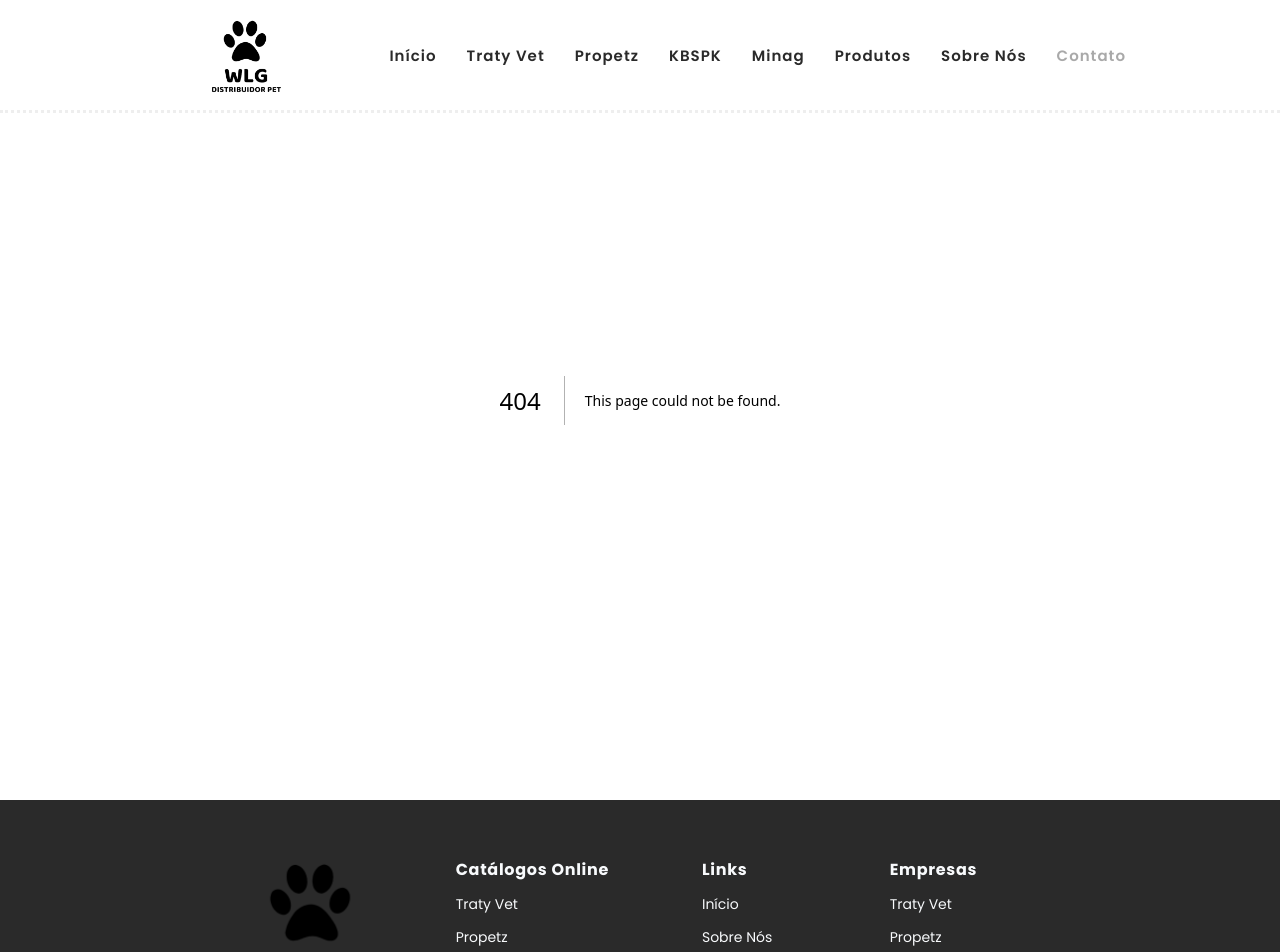
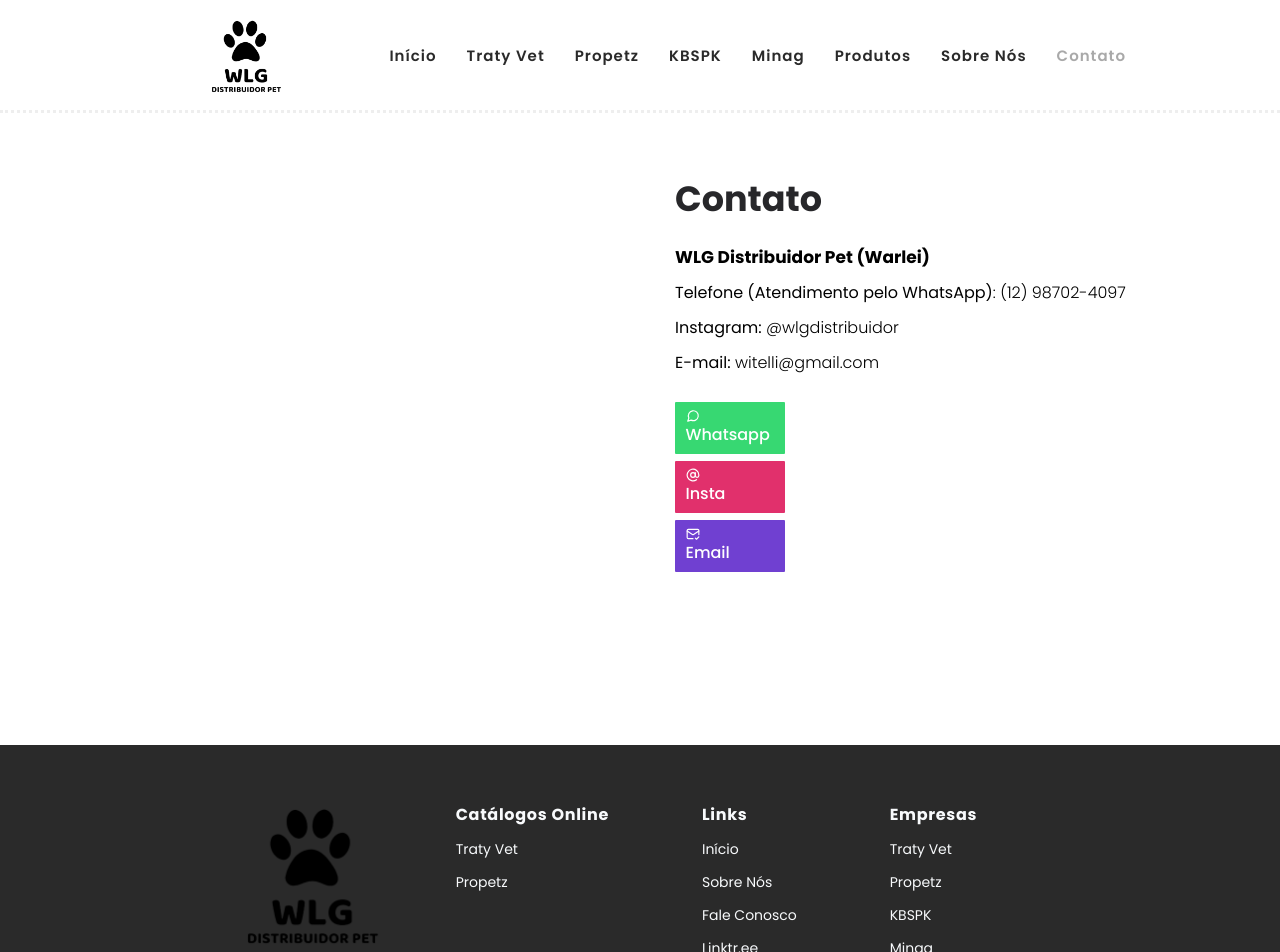
Before and after one commit to jv-aquino/site-wlg, a Next.js app: page /contato in a window 1280 px wide. Before the commit this address had no page. Shown: the top 952 px of the page. Built offline with nearby package versions, Linux system fonts and the light colour scheme.

Commit message:
+ start adding contato, improve stuff

```diff
--- /dev/null
+++ b/app/contato/page.jsx
@@ -0,0 +1,26 @@
+import Link from "next/link";
+import { AtSign, MailCheck, MessageCircle } from "lucide-react";
+
+function Contato() {
+  return (
+    <div className="contato">
+      <div className="flex flex-col justify-center lg:flex-row gap-20 w-[90%] mx-auto min-h-[65vh]">
+        <div className="divImage flex-1" style={{backgroundImage: 'url(/favicon.ico)', backgroundSize: '100% 100%'}}></div>
+
+        <div className="flex flex-col flex-1 gap-2">
+          <h1 className="font-bold text-zinc-800 text-[35px] pb-3 pt-5">Contato</h1>
+          <p className="font-medium text-[17px] px-2"><b>WLG Distribuidor Pet (Warlei)</b></p>
+          <p className="text-[16px]"><b>Telefone (Atendimento pelo WhatsApp)</b>: (12) 98702-4097</p>
+          <p className="text-[16px]"><b>Instagram:</b> @wlgdistribuidor</p>
+          <p className="text-[16px] mb-5"><b>E-mail:</b> witelli@gmail.com</p>
+
+          <Link href='https://wa.me/12987024097' target="_blank" className="bg-[#37d872]"><MessageCircle className="h-4 w-4"/> Whatsapp</Link>
+          <Link href='https://www.instagram.com/wlgdistribuidor/' target="_blank" className="bg-[rgb(225,48,108)]"><AtSign className="h-4 w-4"/> Insta</Link>
+          <Link href='mailto:witelli@gmail.com' target="_blank" className="bg-[#7040d1]"><MailCheck className="h-4 w-4"/> Email</Link>
+        </div>
+      </div>
+    </div>
+   );
+}
+
+export default Contato;
--- a/app/globals.css
+++ b/app/globals.css
@@ -23,13 +23,22 @@
   transition: .45s;
 }
 
-
 span.symbol {
   font-family: 'Material Icons', sans-serif;
   display: inline-block;
 
   position: relative;
   top: 2px;
+}
+.borderDot {
+  border-bottom: 3px dotted #eee;
+}
+.borderFooter {
+  border-color: rgba(230, 230, 230, 0.38);
+}
+.divImage {
+  background-repeat: no-repeat;
+  background-size: cover;
 }
 
 /*
@@ -101,9 +110,9 @@
   transition: transform 0.55s ease;
 }
 .carousel div {
-  flex: 0 0 33%;
+  flex: 0 0 100%;
 }
-.carousel button {
+.carouselContainer button {
   position: absolute;
   top: 50%;
   transform: translateY(-50%);
@@ -111,8 +120,14 @@
   border: 1px solid;
   @apply border-zinc-800 text-3xl px-3.5 py-2;
 }
-.carousel button.right {
-  right: 0;
+.carouselContainer button.inactive {
+  @apply border-neutral-600 text-zinc-600;
+}
+
+@media screen and (min-width: 1024px) {
+  .carousel div {
+    flex: 0 0 33%;
+  }
 }
 
 /*
@@ -149,7 +164,7 @@
   @apply lg:pl-[10px] lg:pr-[130px] lg:mb-[75px] lg:mt-[30px];
 }
 
-footer h4 {
+footer h3 {
   font-size: 19px;
   font-weight: 700;
   letter-spacing: 0.7px;
@@ -173,10 +188,20 @@
   color: #a1a1a1;
 }
 
+/* Contato */
+.contato p {
+  padding: 2px 0;
+}
+.contato a {
+  color: #fff;
+  border-radius: 1px;
+  font-weight: 500;
+  font-size: 16px;
+  width: 110px;
 
-.borderDot {
-  border-bottom: 3px dotted #eee;
+  transition: .5s;
+  @apply px-3 py-2;
 }
-.borderFooter {
-  border-color: rgba(230, 230, 230, 0.38);
+.contato a:hover {
+  color: #1d1c1c;
 }
--- a/app/layout.js
+++ b/app/layout.js
@@ -17,6 +17,7 @@
     <html lang="pt-BR">
       <body className={poppins.variable}>
         <Navbar />
+        <div className='pt-[155px]'></div>
         {children}
         <Footer />
       </body>
--- a/app/page.jsx
+++ b/app/page.jsx
@@ -4,10 +4,10 @@
 export default async function Home() {
   return (
     <>
-      <main className="lg:flex-row lg:flex justify-center pt-[160px] pb-14 px-5 lg:min-h-[49vw] w-full startGap borderDot">
+      <main className="lg:flex-row lg:flex justify-center pb-14 px-5 lg:min-h-[49vw] w-full startGap borderDot">
         <div className="cachorro flex flex-col flex-1 text-white justify-center items-start gap-2.5
         pl-16 pr-[14px] w-[97%] aspect-square mx-auto lg:h-auto xl:pl-[105px]">
-            <h2 className="font-bold text-[52px] pr-2 pt-12">Nós Somos WLG</h2>
+            <h1 className="font-bold text-[52px] pr-2 pt-12">Nós Somos WLG</h1>
             <p className="text-[25px] font-normal"><i>Somos a <b className="font-normal">WLG Distribuidor Pet</b>, venha nos conhecer!</i></p>
             <button type="button" className="botaoTransparente mt-5">Sobre Nós</button>
         </div>
@@ -25,7 +25,7 @@
 
        <Linha />
 
-      <section className="flex flex-col w-[82%] lg:flex-row startGap xl:w-[77%] lg:w-[87%] mx-auto pt-20 pb-32 items-center saibaMais" id="saibaMais">
+      <section className="flex flex-col w-[82%] lg:flex-row startGap xl:w-[77%] lg:w-[87%] mx-auto pt-20 pb-12 items-center saibaMais" id="saibaMais">
           <div>
               <h2 className="font-bold text-[30px] lg:text-[36px] text-zinc-800 pb-3 lg:pb-6">Saiba mais sobre nós</h2>
               <div className="flex flex-col gap-7 leading-[23px] text-zinc-400 opacity-90">
--- a/components/Footer.jsx
+++ b/components/Footer.jsx
@@ -2,19 +2,19 @@
 
 function Footer() {
   return (
-    <footer className="bg-background text-slate-50 flex flex-col items-center pt-8 text-center lg:text-start">
+    <footer className="bg-background text-slate-50 flex flex-col items-center mt-20 pt-8 text-center lg:text-start">
           <div className="flex flex-col justify-center items-center gap-10 lg:gap-6
           lg:flex-row lg:justify-between lg:items-start">
             <img src="/images/wlg_logo.png" alt="" className="footerLogo" />
             <div>
-              <h4>Catálogos Online</h4>
+              <h3>Catálogos Online</h3>
               <ul>
                   <li><Link href="https://drive.google.com/file/d/1v5wvf7w_DdWYy4PQeDMtO2DpVZ23PsSC/view?usp=drive_link">Traty Vet</Link></li>
                   <li><Link href="https://drive.google.com/file/d/1CHFXgbKk0voN5uKfCBVfVD3VpYm14bPn/view?usp=drive_link">Propetz</Link></li>
               </ul>
             </div>
             <div>
-              <h4>Links</h4>
+              <h3>Links</h3>
               <ul>
                   <li><Link href="/">Início</Link></li>
                   <li><Link href="/sobre">Sobre Nós</Link></li>
@@ -23,7 +23,7 @@
               </ul>
             </div>
             <div>
-              <h4>Empresas</h4>
+              <h3>Empresas</h3>
               <ul>
                   <li><Link href="https://tratyvet.com/pt-br">Traty Vet</Link></li>
                   <li><Link href="https://www.propetz.com.br/">Propetz</Link></li>
--- a/components/Linha.jsx
+++ b/components/Linha.jsx
@@ -1,9 +1,26 @@
 "use client"
 
-import { useState } from "react";
+import { useState, useEffect } from "react";
 
 function Linha({ categoria }) {
   const [currentItems, setCurrentItems] = useState([0, 1, 2]);
+  const [mobile, setMobile] = useState(false);
+
+  const handleChange = () => {
+    if (window.screen.width < 1024) {
+      setMobile(true);
+    } else {
+      setMobile(false);
+    }
+  };
+
+  useEffect(() => {
+    handleChange();
+    window.addEventListener('resize', handleChange);
+    return () => {
+      window.removeEventListener('resize', handleChange);
+    };
+  }, []);
 
   const items = [
     { color: "red" },
@@ -16,7 +33,7 @@
 
   const nextItem = (carouselItems) => {
     setCurrentItems(prev => {
-      if (prev[carouselItems - 1] + 1 >= items.length) { return prev }
+      if (prev[carouselItems - 1] + 1 >= ((mobile) ? items.length + 2 : items.length)) { return prev }
       return ([prev[1], prev[2], prev[2] + 1]);
     })
   }
@@ -30,20 +47,22 @@
 
   return (
     <section className="section linha borderDot">
-      <h3 className="font-bold">{categoria?.nome}</h3>
+      <h2 className="font-bold">{categoria?.nome}</h2>
       <p>{categoria?.descricao}</p>
 
+      <div className="carouselContainer relative">
         <div className="carousel relative overflow-hidden">
-        <div className="flex gap-10"
-        style={{ transform: `translateX(calc(-${currentItems[0] * 33.333}% - ${currentItems[0] * 40}px))` }}>
+          <div className="flex gap-[40px]"
+          style={{ transform: `translateX(calc(-${currentItems[0] * (mobile ? 100 : 33.333)}% - ${currentItems[0] * 40}px))` }}>
             {items.map((item, i) => {
               return (
                 <div key={i} style={{ backgroundColor: item.color }} className="p-20"></div>
               )
             })}
           </div>
-        <button type="button" onClick={() => prevItem()}  className={"left-0"}>&lt;</button>
-        <button type="button" onClick={() => nextItem(3)} className={"right"}>&gt;</button>
+        </div>
+          <button type="button" onClick={() => prevItem()}  className={"left-[2%] " + ((currentItems[0] === 0) ? 'inactive' : '')}>&lt;</button>
+          <button type="button" onClick={() => nextItem(3)} className={"right-[2%] " + ((currentItems[2] === ((mobile) ? items.length - 1 : items.length + 1)) ? 'inactive' : '')}>&gt;</button>
       </div>
     </section>
   );
--- a/package.json
+++ b/package.json
@@ -14,6 +14,7 @@
     "dotenv": "^16.3.1",
     "eslint": "8.49.0",
     "eslint-config-next": "13.4.19",
+    "lucide-react": "^0.279.0",
     "next": "13.4.19",
     "postcss": "8.4.29",
     "query-string": "^8.1.0",
```
Also changed, not shown: app/sobre/page.jsx (added), 2 other files (tests, documents, lock files or other folders). Lines whose indentation alone changed are shown as unchanged.
